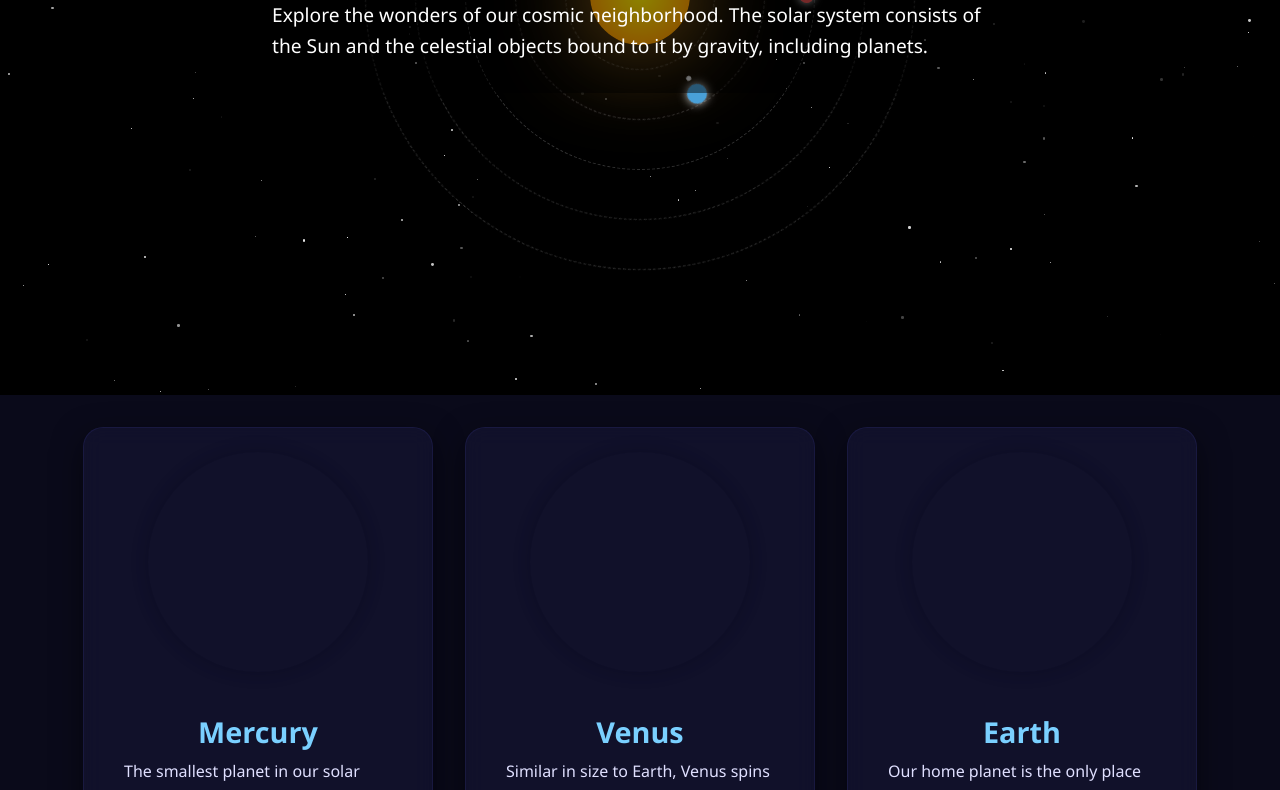
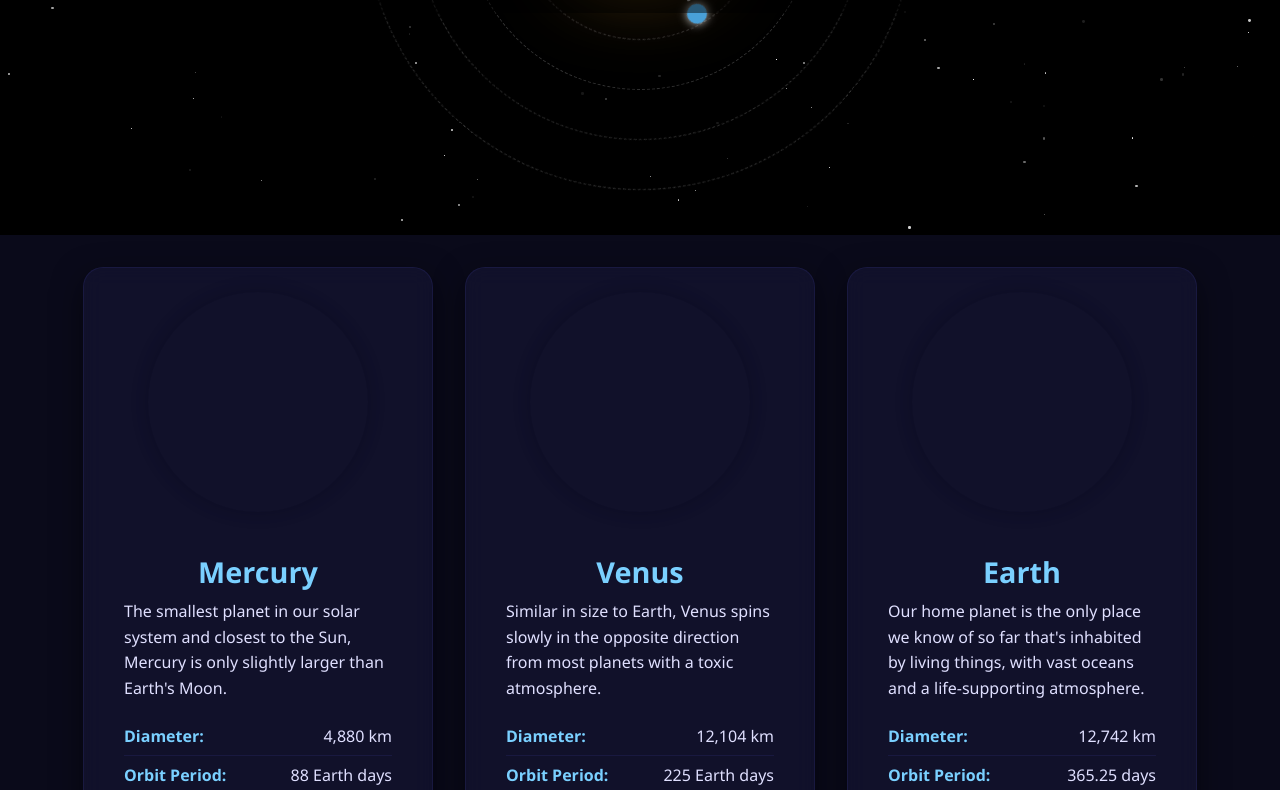
Before and after one commit to OSE-oz/Plane-info, a plain HTML site: page index.html in a window 1280 px wide. Shown: the part 405-1195 px from the top of the page. Drawn offline with nearby package versions, Linux system fonts and the light colour scheme.

Commit message:
header update

```diff
--- a/index.html
+++ b/index.html
@@ -22,7 +22,7 @@
         header{
             position: relative;
             width: 100%;
-            height: 100vh;
+            height: 80vh;
             background-color: rgb(0, 0, 0);
             overflow: hidden;
         }
@@ -41,7 +41,7 @@
             z-index: 2;
             color: white;
             width: 100%;
-            height: 100vh;
+            height: 100%;
             display: flex;
             flex-direction: column;
             justify-content: center;
```
